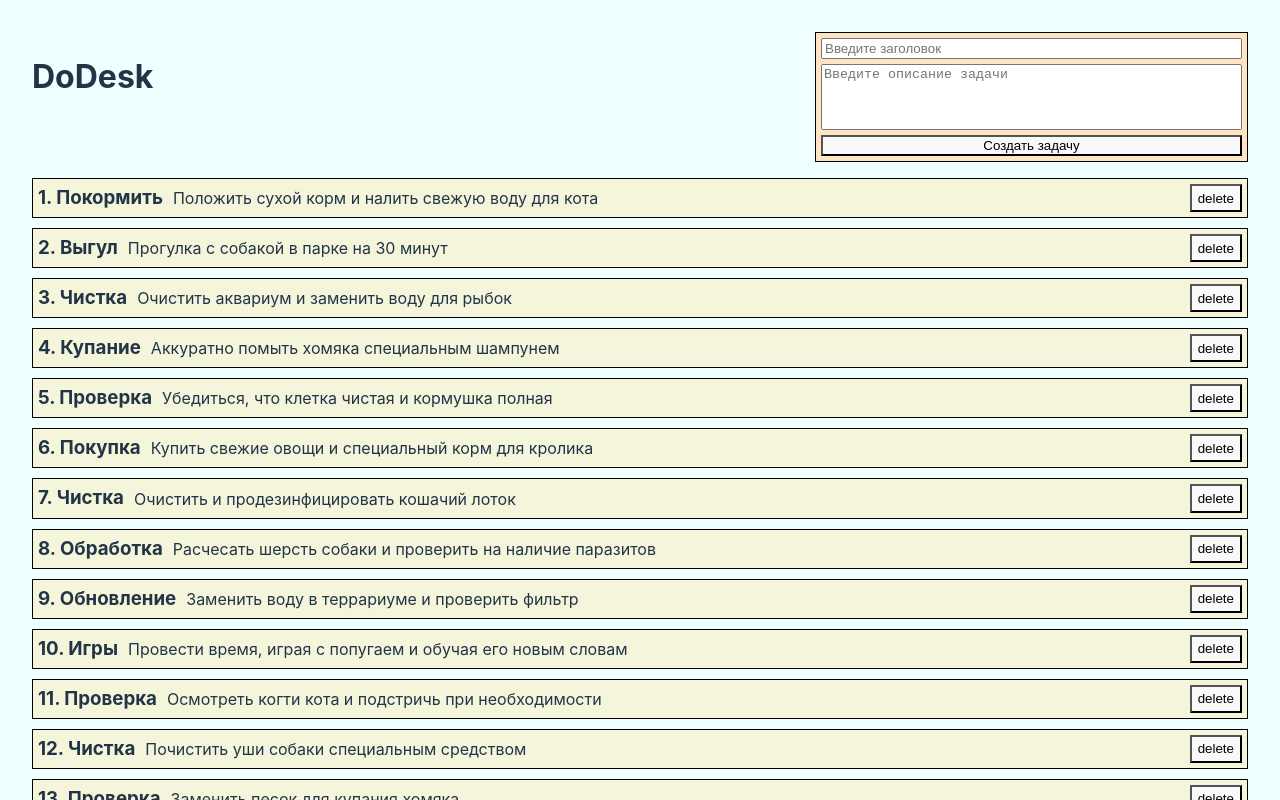
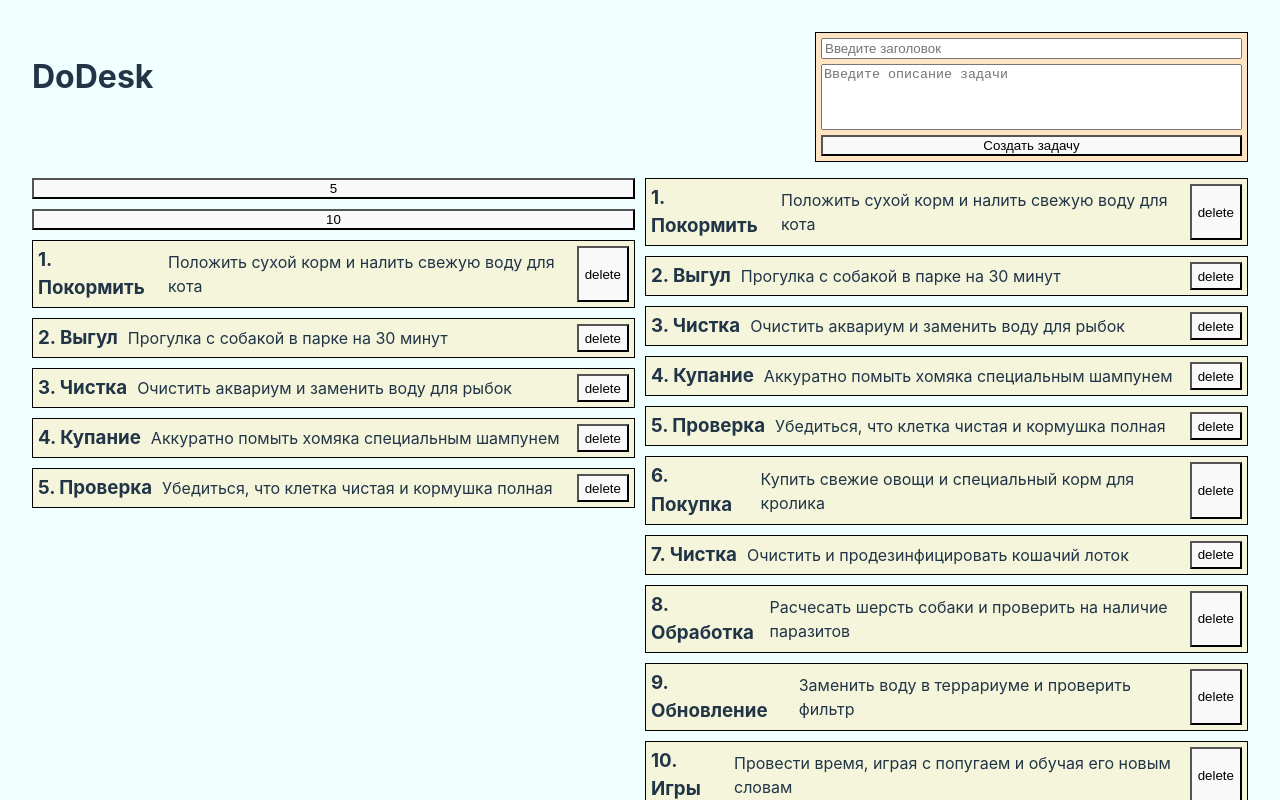
Before and after one commit to gudrum1983/DoDesk, a React (Vite) app: page / in a window 1280 px wide. Shown: the top 800 px of the page. Built offline with nearby package versions, Linux system fonts and the light colour scheme; data requests are answered from the project's data file.

Commit message:
feat: add get list tasks with limit
Добавлено получение списка задач с лимитом

```diff
--- a/src/app/App.tsx
+++ b/src/app/App.tsx
@@ -1,12 +1,19 @@
 import {useState} from 'react'
-import {useGetTasksQuery, useAddTaskMutation, useDeleteTaskMutation} from "../shared/api/tasksApi.ts";
+import {
+  useGetTasksQuery,
+  useAddTaskMutation,
+  useDeleteTaskMutation,
+  useListTasksQuery
+} from "../shared/api/tasksApi.ts";
 import {Task} from "../entities/Task.ts";
 import './styles.scss'
 
 function App() {
   const [newTaskTitle, setNewTaskTitle] = useState('')
   const [newTaskDescription, setNewTaskDescription] = useState('')
-  const {data = [], isLoading} = useGetTasksQuery('');
+  const [pageSize, setPageSize] = useState('5')
+  const { data: tasks, isLoading: isListLoading, isFetching } = useListTasksQuery(pageSize)
+  const {data = [], isLoading: isFullLoading} = useGetTasksQuery('');
   const [addTask, {}] = useAddTaskMutation();
   const [deleteTask, {}] = useDeleteTaskMutation();
 
@@ -32,7 +39,7 @@ function App() {
     }
   }
 
-  if (isLoading) return <h1>Загрузка....</h1>
+  if (isFullLoading) return <h1>Загрузка....</h1>
 
   if (data.length < 1) return <h1>Пустой список</h1>
 
@@ -60,6 +67,27 @@ function App() {
           </button>
         </div>
       </div>
+      <div className="box">
+        <ol className='taskList'>
+          <button onClick={() => setPageSize('5')} isLoading={isFetching}>
+            5
+          </button>
+          <button onClick={() => setPageSize("10")} isLoading={isFetching}>
+            10
+          </button>
+          {tasks && tasks.map((task: Task, index: number) => (
+            <li key={task.id} className='taskCard'>
+              <div className="infoTask">
+                <h3 className="text">{index + 1}. {task.title}</h3>
+                <p className="text">{task.description}</p>
+              </div>
+              <button onClick={() => {
+                handleDeleteTask(task.id)
+              }}>delete
+              </button>
+            </li>
+          ))}
+        </ol>
 
         <ol className='taskList'>
           {data.map((task: Task, index: number) => (
@@ -76,6 +104,8 @@ function App() {
           ))}
         </ol>
       </div>
+    </div>
+
   )
 }
 
--- a/src/app/styles.scss
+++ b/src/app/styles.scss
@@ -111,3 +111,9 @@ body {
     background-color: #f9f9f9;
   }
 }
+
+.box{
+  display: flex;
+  flex-direction: row;
+  gap: 10px;
+}
--- a/src/shared/api/tasksApi.ts
+++ b/src/shared/api/tasksApi.ts
@@ -47,6 +47,10 @@ export const tasksApi = createApi({
       }),
       invalidatesTags: [{type: 'Tasks', id: 'LIST'}]
     }),
+    listTasks: builder.query<TasksResponse, string>({
+      query: (limit = "") => `tasks?${limit && `_limit=${limit}`}`,
+    }),
+
   }),
 });
 
@@ -55,4 +59,5 @@ export const {
   useAddTaskMutation,
   useUpdateTaskMutation,
   useDeleteTaskMutation,
+  useListTasksQuery
 } = tasksApi;
```
Lines whose indentation alone changed are shown as unchanged.
